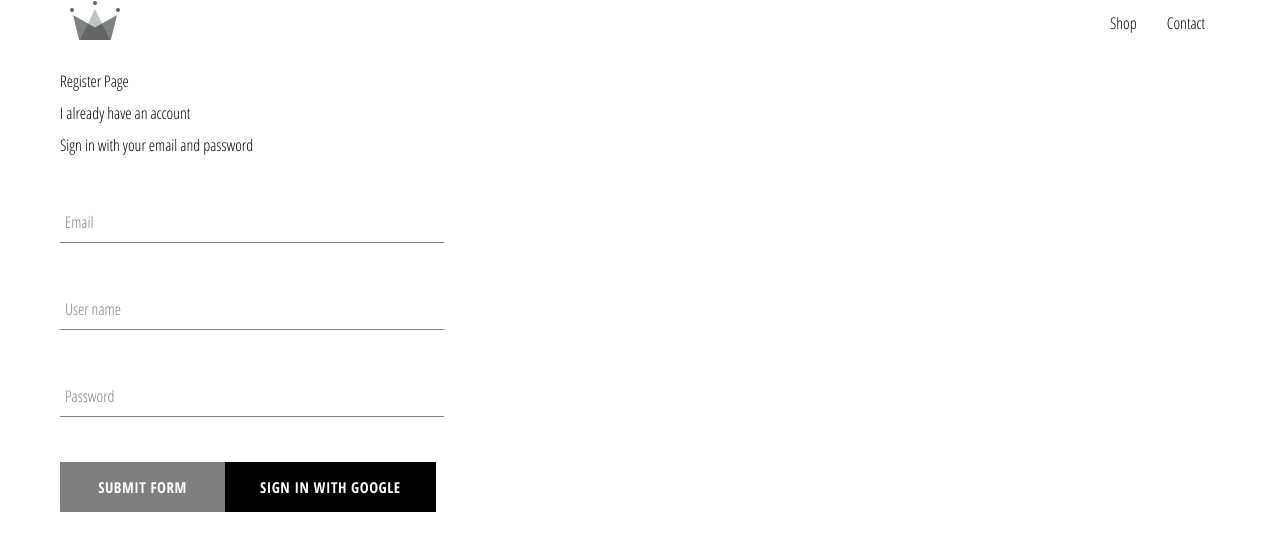
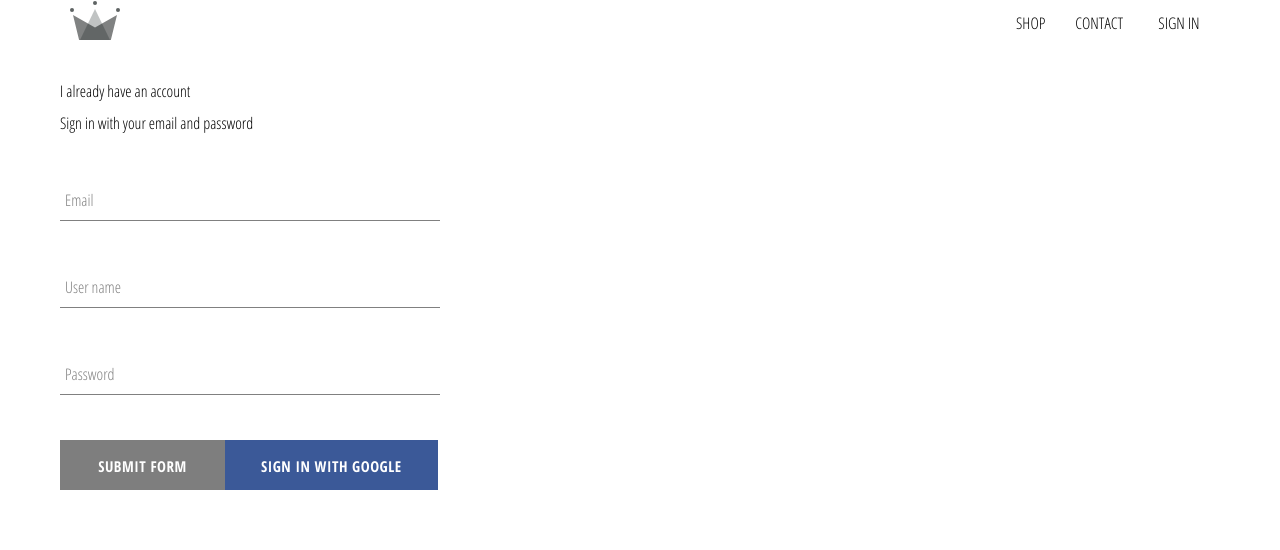
Before and after one commit to IgorGoncharenkoDev/e-shop, a React (Create React App) app: page /register in a window 1280 px wide. Shown: the top 550 px of the page. Built offline with nearby package versions, Linux system fonts and the light colour scheme; no server answers.

Commit message:
SignOut button and functionality

```diff
--- a/src/App.js
+++ b/src/App.js
@@ -18,7 +18,6 @@ const App = () => {
 	useEffect(() => {
 		unsubscribeFromAuth = auth.onAuthStateChanged(user => {
 			setCurrentUser(user);
-			console.log(user);
 
 			return () => {
 				unsubscribeFromAuth();
@@ -28,7 +27,7 @@ const App = () => {
 
 	return (
 		<div className="App">
-			<PageHeader/>
+			<PageHeader currentUser={ currentUser }/>
 			<Switch>
 				<Route path="/" exact component={ Home }/>
 				<Route path="/shop" exact>
--- a/src/components/button/button.styles.jsx
+++ b/src/components/button/button.styles.jsx
@@ -13,14 +13,14 @@ export const ButtonStyled = styled.button`
   text-transform: uppercase;
   font-family: 'Open Sans Condensed', sans-serif;
   font-weight: bolder;
-  border: none;
+  border: 1px solid transparent;
   cursor: pointer;
 
   ${ ({ primary, disabled }) => primary && !disabled && css`
 		&:hover {
 			background-color: white;
 	    color: black;
-	    border: 1px solid black;
+	    border-color: black;
 		}
 	` }
 
@@ -35,4 +35,13 @@ export const ButtonStyled = styled.button`
 		cursor: auto;
 	` }
 	}
+
+	${ ({ google }) => google && css`
+		background-color: #3b5998;
+		border-color: #3b5998;
+
+			&:hover {
+				background-color: #37538d;
+			}
+	` }
 `;
--- a/src/components/page-header/page-header.component.jsx
+++ b/src/components/page-header/page-header.component.jsx
@@ -1,4 +1,6 @@
 import React from 'react';
+
+import { auth } from '../../firebase/firebase.utils';
 
 import {
 	PageHeaderStyled,
@@ -7,8 +9,9 @@ import {
 	Options,
 	LinkStyled
 } from './page-header.styles';
+import { Link } from 'react-router-dom';
 
-const PageHeader = () => (
+const PageHeader = ({ currentUser }) => (
 	<PageHeaderStyled>
 		<LogoLink to="/">
 			<LogoStyled/>
@@ -17,6 +20,13 @@ const PageHeader = () => (
 		<Options>
 			<LinkStyled to="/shop">Shop</LinkStyled>
 			<LinkStyled to="/shop">Contact</LinkStyled>
+			{
+				currentUser ? (
+					<LinkStyled as="button" registerButton onClick={ () => auth.signOut() }>Sign Out</LinkStyled>
+				) : (
+					<LinkStyled registerButton to="/register">Sign In</LinkStyled>
+				)
+			}
 		</Options>
 	</PageHeaderStyled>
 );
--- a/src/components/page-header/page-header.styles.jsx
+++ b/src/components/page-header/page-header.styles.jsx
@@ -1,4 +1,4 @@
-import styled from 'styled-components';
+import styled, { css } from 'styled-components';
 import { Link } from 'react-router-dom';
 import { ReactComponent as Logo } from '../../assets/images/logo__crwn.svg';
 
@@ -29,5 +29,22 @@ export const Options = styled.div`
 `;
 
 export const LinkStyled = styled(Link)`
+	display: flex;
+	justify-content: center;
+	align-items: center;
 	padding: 10px 15px;
+	font-family: inherit;
+	font-size: inherit;
+	text-transform: uppercase;
+	cursor: pointer;
+	background-color: transparent;
+	border: none;
+
+	&:focus {
+		outline: none;
+	}
+
+	${ ({ registerButton }) => registerButton && css`
+		width: 82px;
+	` }
 `;
--- a/src/components/sign-in/sign-in.component.jsx
+++ b/src/components/sign-in/sign-in.component.jsx
@@ -139,7 +139,10 @@ const SignIn = () => {
 					// onClick={}
 				>Submit form</CustomButton>
 
-				<CustomButton onClick={ () => signInWithGoogle() }>Sign In with Google</CustomButton>
+				<CustomButton
+					google
+					onClick={ () => signInWithGoogle() }
+				>Sign In with Google</CustomButton>
 			</form>
 		</SignInStyled>
 	)
--- a/src/components/sign-in/sign-in.styles.jsx
+++ b/src/components/sign-in/sign-in.styles.jsx
@@ -1,7 +1,7 @@
 import styled from 'styled-components';
 
 export const SignInStyled = styled.div`
-	width: 30vw;
+	width: 380px;
 	display: flex;
 	flex-direction: column;
 `;
--- a/src/pages/register/register.component.jsx
+++ b/src/pages/register/register.component.jsx
@@ -6,8 +6,6 @@ import { RegisterStyled } from './register.styles';
 
 const Register = () => (
 	<RegisterStyled>
-		Register Page
-
 		<SignIn/>
 	</RegisterStyled>
 );
```
